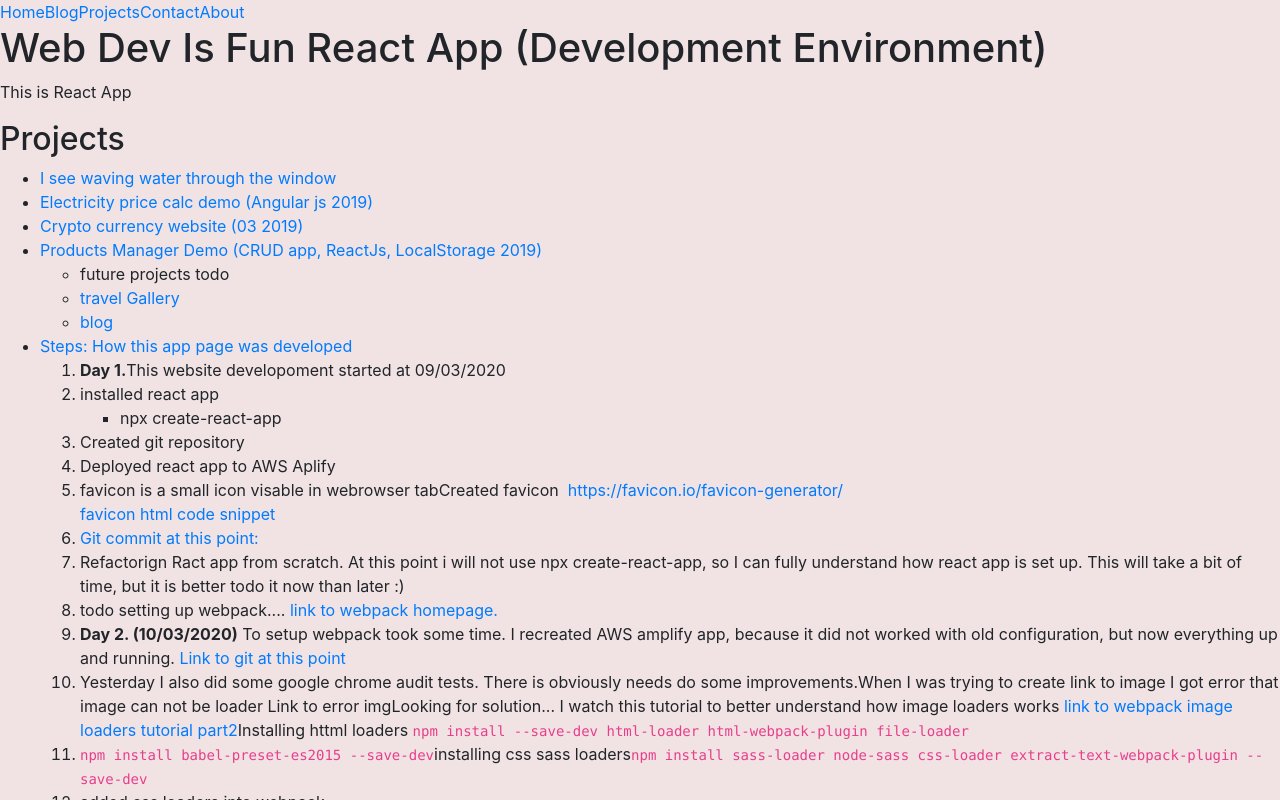
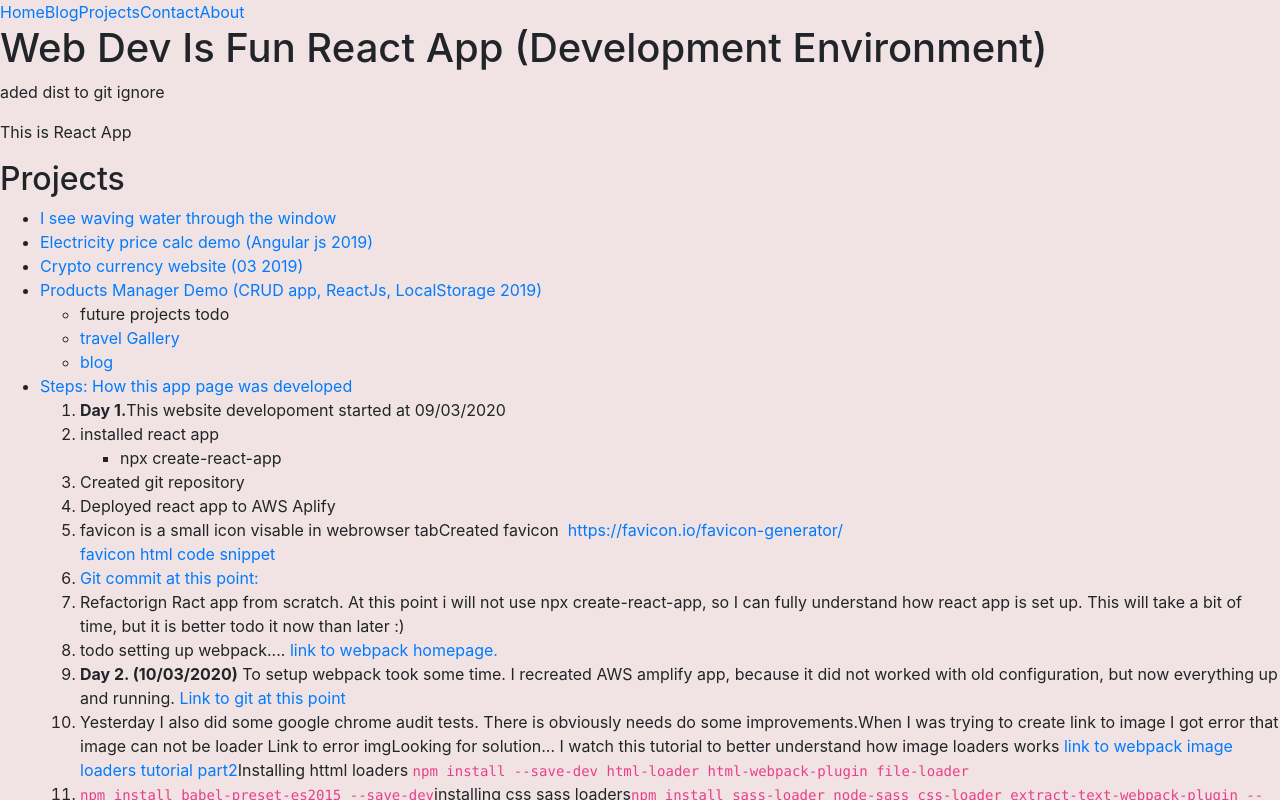
Before and after one commit to PovilasU/webdev-is-fun-app, a React app: page / in a window 1280 px wide. Shown: the top 800 px of the page. Built offline with nearby package versions, Linux system fonts and the light colour scheme.

Commit message:
test git ignore

```diff
--- a/src/components/App.js
+++ b/src/components/App.js
@@ -7,6 +7,7 @@ class App extends Component {
       <div>
         <Header></Header>
         <h1>Web Dev Is Fun React App (Development Environment)</h1>
+        <p>aded dist to git ignore</p>
         <p>This is React App</p>
         <h2>Projects</h2>
         <ul>
```
Also changed, not shown: 5 other files (tests, documents, lock files or other folders).
